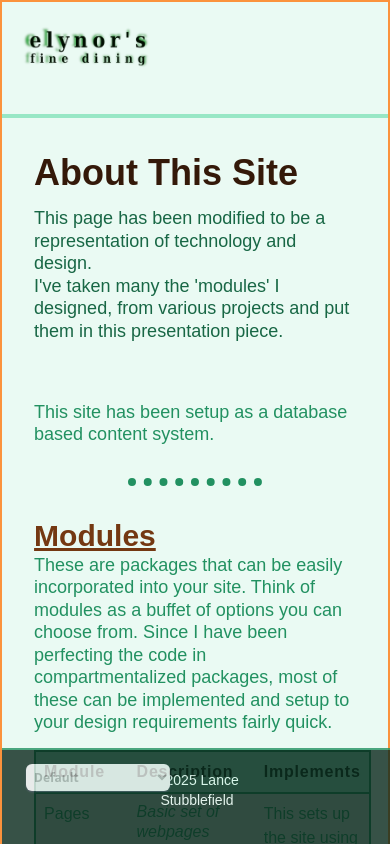
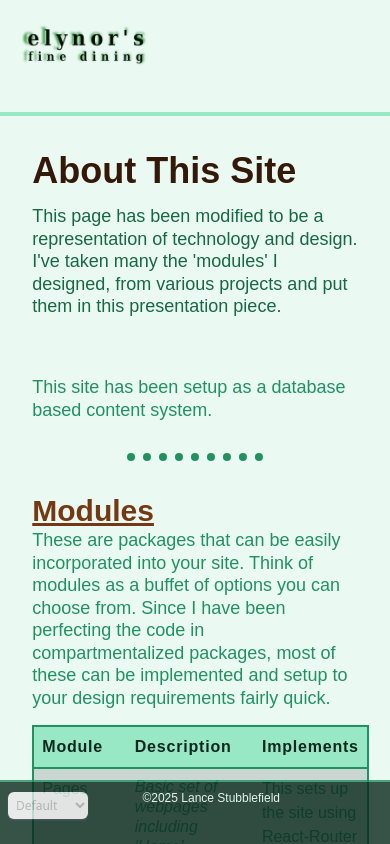
Before and after one commit to TimeSentinel/elynorsSite_db, a React (Vite) app: page /about in a window 390 px wide. Shown: the top 844 px of the page. Built offline with nearby package versions, Linux system fonts and the light colour scheme; a web font is replaced by a local one.

Commit message:
css and responsiveness

```diff
--- a/src/components/Footer/footer.css
+++ b/src/components/Footer/footer.css
@@ -7,16 +7,80 @@ PROJECT: elynors;
 
 .footerContainer {
     @apply flex w-full h-full border-t-2;
+}
+
+
+/* ########################### Media Selector ########################### */
+/* ------------ Mobile View ------------ */
+@media (max-width: 567px) {
+    .footerCenter {
+        @apply font-light text-xs;
+        @apply w-5/12 h-full pt-2 ;
+    }
 
     .footerLeft {
         @apply w-4/12 ;
     }
 
+    .footerRight {
+        @apply w-3/12;
+    }
+}
+
+/* ------------ End Mobile ------------ */
+
+/* ------------ Mini View ------------ */
+@media (min-width: 568px) and (max-width: 719px) {
     .footerCenter {
-        @apply w-4/12 h-full pt-5 text-sm;
+        @apply font-light text-sm;
+        @apply w-5/12 h-full pt-3 ;
+    }
+
+    .footerLeft {
+        @apply w-4/12 ;
+    }
+
+    .footerRight {
+        @apply w-3/12;
+    }
+}
+
+/* ------------ End Mini ------------ */
+
+/* ------------ Tablet View ------------ */
+@media (min-width: 720px) and (max-width: 991px) {
+    .footerCenter {
+        @apply font-light text-sm;
+        @apply w-5/12 h-full pt-4 ;
+    }
+
+    .footerLeft {
+        @apply w-5/12 ;
+    }
+
+    .footerRight {
+        @apply w-2/12;
+    }
+}
+
+/* ------------ End Tablet ------------ */
+
+/* ------------ Desktop View ------------ */
+@media (min-width: 992px) {
+    .footerCenter {
+        @apply font-light text-lg;
+        @apply w-4/12 h-full pt-4;
+    }
+
+    .footerLeft {
+        @apply w-4/12 ;
     }
 
     .footerRight {
         @apply w-4/12;
     }
 }
+
+/* ------------ End Desktop ------------ */
+
+/* ##########------------ End Media ------------########## */
--- a/src/components/Header/header.css
+++ b/src/components/Header/header.css
@@ -26,17 +26,6 @@ REQ: TailwindCSS, PostCSS, PostCSS-Custom-Properties
 
         }
 
-        .headerCenter {
-            @apply w-1/3 text-center;
-
-            .location {
-                @apply font-light text-center text-4xl;
-            }
-            .pageTitle {
-                @apply font-semibold text-center text-4xl;
-            }
-
-        }
 
         .headerRight {
             @apply text-right content-center;
@@ -91,22 +80,18 @@ REQ: TailwindCSS, PostCSS, PostCSS-Custom-Properties
         @apply h-24 px-2 pt-2;
 
         .headerLeft {
-            @apply w-64 h-fit;
-
-            .logo {
-                display: none;
-            }
+            display: none;
         }
 
         .headerCenter {
-            @apply w-7/12 h-full pl-2 ml-2;
+            @apply w-10/12 h-full pl-2 ml-2;
 
-            h1 {
-                font-size: 1em;
+            .location {
+                @apply font-light text-center text-4xl;
             }
 
-            h5 {
-                font-size: .8em;
+            .pageTitle {
+                @apply font-semibold text-center text-4xl;
             }
         }
 
@@ -140,12 +125,12 @@ REQ: TailwindCSS, PostCSS, PostCSS-Custom-Properties
     .headerCenter {
         @apply w-4/6 h-full pl-2 text-center;
 
-        h1 {
-            font-size: 1.5em;
+        .location {
+            @apply font-light text-center text-4xl;
         }
 
-        h5 {
-            font-size: 1em;
+        .pageTitle {
+            @apply font-semibold text-center text-4xl;
         }
     }
 
@@ -178,15 +163,16 @@ REQ: TailwindCSS, PostCSS, PostCSS-Custom-Properties
     }
 
     .headerCenter {
-        @apply w-4/6 h-full pl-2 text-left;
+        @apply w-4/6 h-full pl-2 text-center;
 
-        h1 {
-            font-size: 1.5em;
+        .location {
+            @apply font-light text-center text-4xl;
         }
 
-        h5 {
-            font-size: 1em;
+        .pageTitle {
+            @apply font-semibold text-center text-4xl;
         }
+
     }
 
     .headerRight {
--- a/src/layout/layout.css
+++ b/src/layout/layout.css
@@ -7,7 +7,6 @@ PROJECT: elynors;
 
 .container {
     @apply flex flex-wrap w-full h-full;
-    @apply border-2 border-orange-400;
 }
 
 .sidebar {
@@ -26,7 +25,7 @@ PROJECT: elynors;
     }
 
     .footer {
-        @apply fixed w-full h-24 mt-4 bottom-0 text-center align-middle;
+        @apply fixed mt-4 bottom-0 text-center align-middle;
         opacity: 0.8;
     }
 
@@ -39,6 +38,12 @@ PROJECT: elynors;
     .sidebar {
         display: none;
     }
+    .container {
+        @apply w-full;
+    }
+    .footer {
+        @apply w-full h-16;
+    }
 }
 
 /* ------------ End Mobile ------------ */
@@ -46,10 +51,13 @@ PROJECT: elynors;
 /* ------------ Mini View ------------ */
 @media (min-width: 568px) and (max-width: 719px) {
     .sidebar {
-        @apply w-36 h-full fixed top-0 left-0;
+        @apply w-4/12 h-full fixed top-0 left-0;
     }
-    .mainBody {
-        @apply ml-36;
+    .container {
+        @apply  w-8/12 mr-0 ml-auto;
+    }
+    .footer {
+        @apply h-20 w-8/12 ml-auto;
     }
 }
 
@@ -58,10 +66,13 @@ PROJECT: elynors;
 /* ------------ Tablet View ------------ */
 @media (min-width: 720px) and (max-width: 991px) {
     .sidebar {
-        @apply w-52 h-full fixed top-0 left-0;
+        @apply w-3/12 h-full fixed top-0 left-0;
     }
     .container {
-        @apply ml-52;
+        @apply  w-9/12 ml-auto;
+    }
+    .footer {
+        @apply h-24 w-9/12 ml-auto;
     }
 }
 
@@ -70,10 +81,13 @@ PROJECT: elynors;
 /* ------------ Desktop View ------------ */
 @media (min-width: 992px) {
     .sidebar {
-        @apply w-64 h-full fixed top-0 left-0;
+        @apply w-2/12 h-full fixed top-0 left-0;
     }
     .container {
-        @apply ml-64;
+        @apply w-10/12 ml-auto;
+    }
+    .footer {
+        @apply h-24 w-10/12 ml-auto;
     }
 }
 
--- a/src/modules/Themes/themes.css
+++ b/src/modules/Themes/themes.css
@@ -12,80 +12,87 @@ accompanies index.tsx
 
 
 .ThemeSelector {
-    @apply block p-2 h-fit bg-transparent text-left;
+    @apply block bg-transparent text-left;
     select {
-        @apply min-w-36 w-fit h-fit p-1 ml-4 my-0.5 bg-gray-300 cursor-pointer ;
-        @apply text-xs text-gray-950 leading-tight font-bold font-sans;
+        @apply bg-gray-300 cursor-pointer ;
+        @apply text-gray-950 leading-tight font-sans;
         @apply rounded-md shadow-sm shadow-gray-700;
     }
 }
 
 .error {
     background-color: #f8ec65;
-    @apply h-fit text-red-600 leading-tight font-bold py-2 px-4;
+    @apply h-fit text-red-600 leading-tight;
     @apply border-b-2 border-red-700;
 }
 
-:root {
 
-    /* ######################## Theme1:Blue Styles ######################## */
-    /*--light-color: #dbedff;*/
-    /*--soft-color: #8bc0f1;*/
-    /*--medium-color: #7c9bb8;*/
-    /*--darkBlue-color: #124374;*/
-    /*--very-darkBlue-color: #091f34;*/
-    /*--bright-color: #0381f4;*/
+/* ########################### Media Selector ########################### */
+/* ------------ Mobile View ------------ */
+@media (max-width: 567px) {
+    .ThemeSelector {
+        @apply p-1 ;
+        select {
+            @apply w-20 h-fit p-1 ml-1 mt-10 ;
+            @apply text-xs ;
+        }
+    }
 
-    /*--ok-color: #25e507;*/
-    /*--highlight-color: #ed42c7;*/
-    /*--alert-color: #ef9e39;*/
+    .error {
+        @apply h-fit py-1 px-1;
+    }
+}
 
+/* ------------ End Mobile ------------ */
 
-    /* ######################## Theme2:Green Styles ######################## */
-    /*--light-color: #ddffdb;*/
-    /*--soft-color: #b0f18b;*/
-    /*--medium-color: #87b87c;*/
-    /*--darkBlue-color: #2b7412;*/
-    /*--very-darkBlue-color: #0a3409;*/
-    /*--bright-color: #25e507;*/
+/* ------------ Mini View ------------ */
+@media (min-width: 568px) and (max-width: 719px) {
+    .ThemeSelector {
+        @apply p-1 h-full;
+        select {
+            @apply w-28 h-fit p-1 ml-2 mt-8;
+            @apply text-xs ;
+        }
+    }
 
-    /*--ok-color: #25e507;*/
-    /*--highlight-color: #fde907;*/
-    /*--alert-color: #fa295a;*/
+    .error {
+        @apply h-fit py-1 px-1;
+    }
+}
 
+/* ------------ End Mini ------------ */
 
-    /* ######################## Theme3:Orange Styles ######################## */
-    /*--light-color: #fff2db;*/
-    /*--soft-color: #f1be8b;*/
-    /*--medium-color: #b8937c;*/
-    /*--dark-color: #743812;*/
-    /*--very-dark-color: #341909;*/
-    /*--bright-color: #ff8d46;*/
+/* ------------ Tablet View ------------ */
+@media (min-width: 720px) and (max-width: 991px) {
+    .ThemeSelector {
+        @apply p-1 h-full;
+        select {
+            @apply min-w-36 w-fit h-fit p-1 ml-2 my-0.5;
+            @apply text-xs font-semibold ;
+        }
+    }
 
-    /*--ok-color: #25e507;*/
-    /*--highlight-color: #fde907;*/
-    /*--alert-color: #fa295a;*/
+    .error {
+        @apply h-fit font-semibold py-1 px-2;
+    }
+}
 
+/* ------------ End Tablet ------------ */
 
-    /* ######################## Theme4:Purple Styles ######################## */
-    /*--light-color: #efdbff;*/
-    /*--soft-color: #d48bff;*/
-    /*--medium-color: #8c51a8;*/
-    /*--darkBlue-color: #460f61;*/
-    /*--very-darkBlue-color: #290934;*/
-    /*--bright-color: #be34f4;*/
+/* ------------ Desktop View ------------ */
+@media (min-width: 992px) {
 
-    /*--ok-color: #25e507;*/
-    /*--highlight-color: #07fde8;*/
-    /*--alert-color: #fa29d7;*/
+    .ThemeSelector {
+        @apply p-2 h-fit;
+        select {
+            @apply min-w-36 w-fit h-fit p-1 ml-4 my-0.5;
+            @apply text-xs font-bold ;
+        }
+    }
 
+    .error {
+        @apply h-fit font-bold py-2 px-4;
+    }
+}
 
-    /* ######################## General Theme Styles ######################## */
-
-    /*--light-shade: #dddfe1;*/
-    /*--medium-shade: #aeb4b9;*/
-    /*--dark-shade: #596066;*/
-    /*--very-dark-shade: #272a2d;*/
-
-
-}
+/* ------------ End Desktop ------------ */
```
